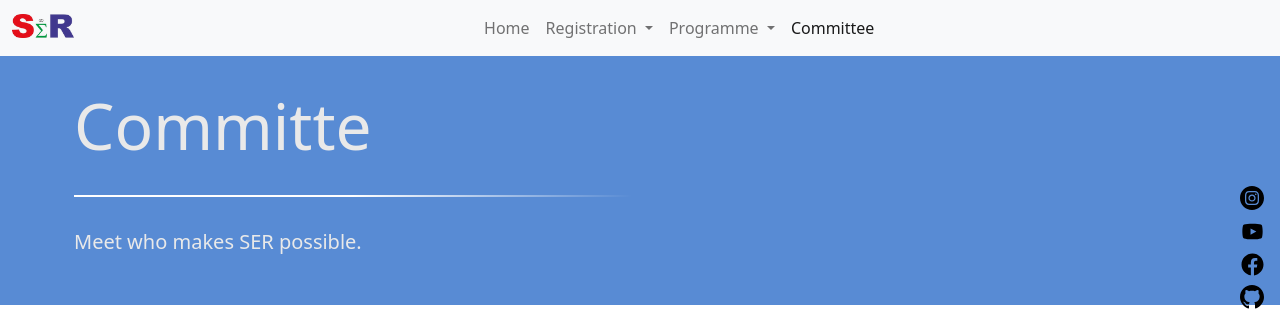
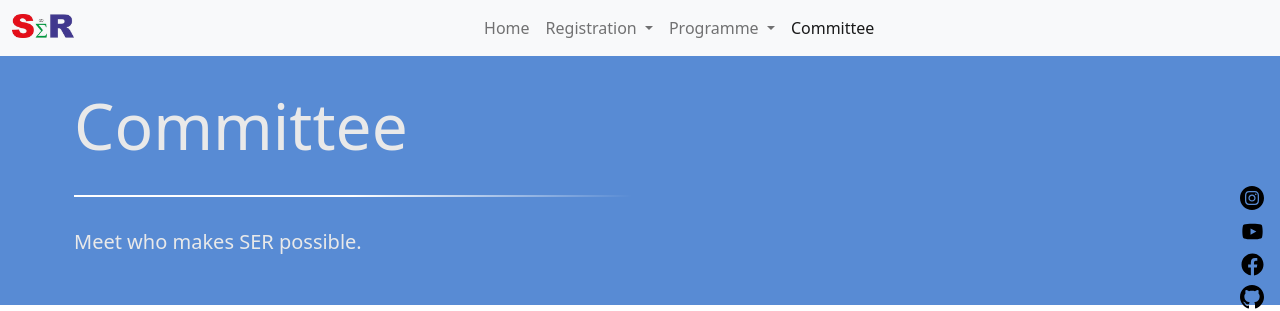
Before and after one commit to eventoseroficial/eventoseroficial.github.io, a Jekyll site: the page built from committee.html, in a window 1280 px wide and 900 px high. Shown: the top 311 px of the window. Built offline with Jekyll 4.4.1, drawn with Linux system fonts in a browser that asks for light colours.

Commit message:
fix typo

```diff
--- a/committee.html
+++ b/committee.html
@@ -6,7 +6,7 @@ permalink: /committee.html
 
 <div style="background-color: rgba(32, 101, 198, 0.75); color: rgb(233, 233, 233);" class="text-box">
     <div class="container first-paragraph">
-      <h1 class="display-3">Committe</h1>
+      <h1 class="display-3">Committee</h1>
       <div class="divider div-transparent"></div>
       <p>Meet who makes SER possible.</p>
     </div>
```
